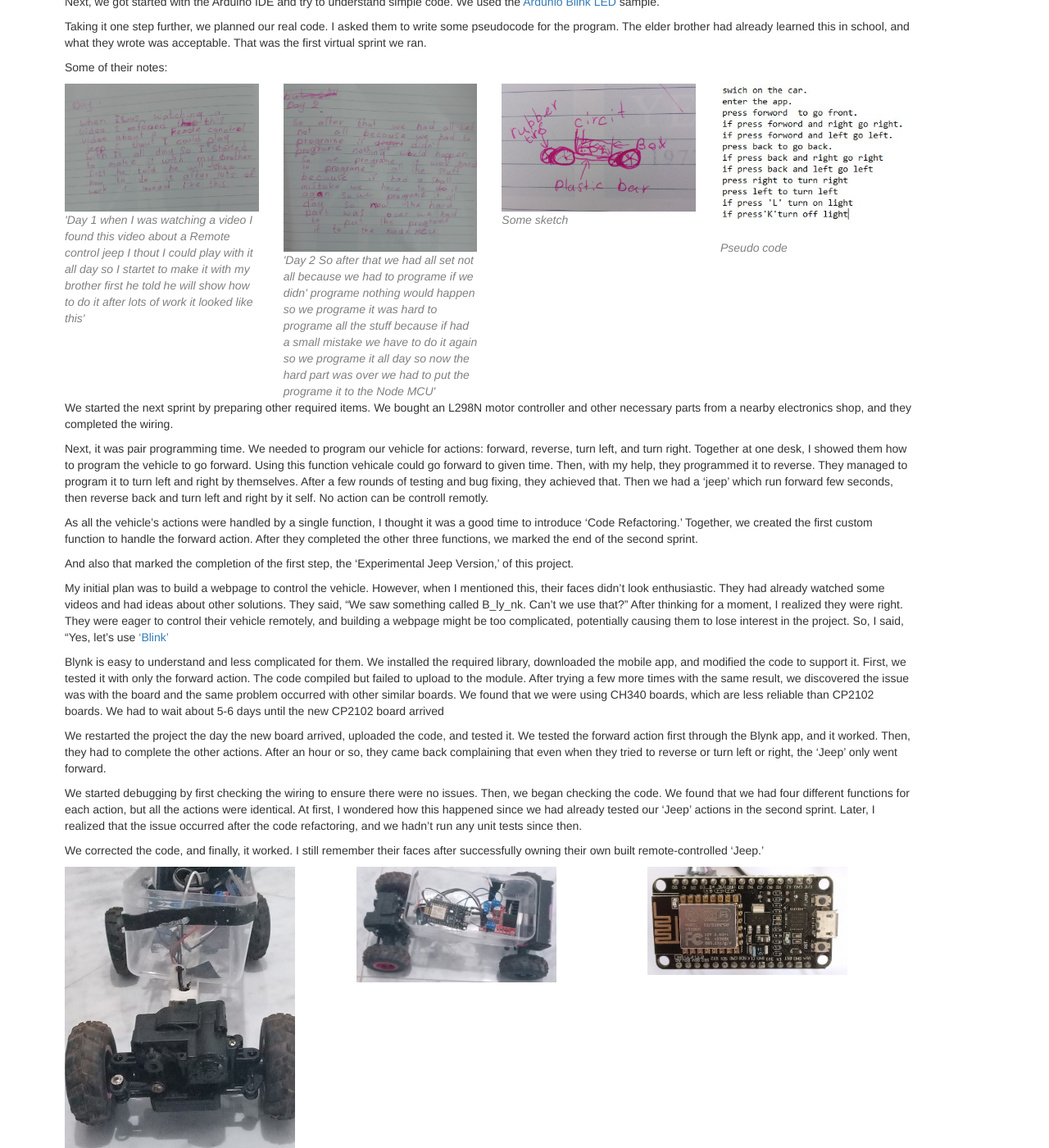
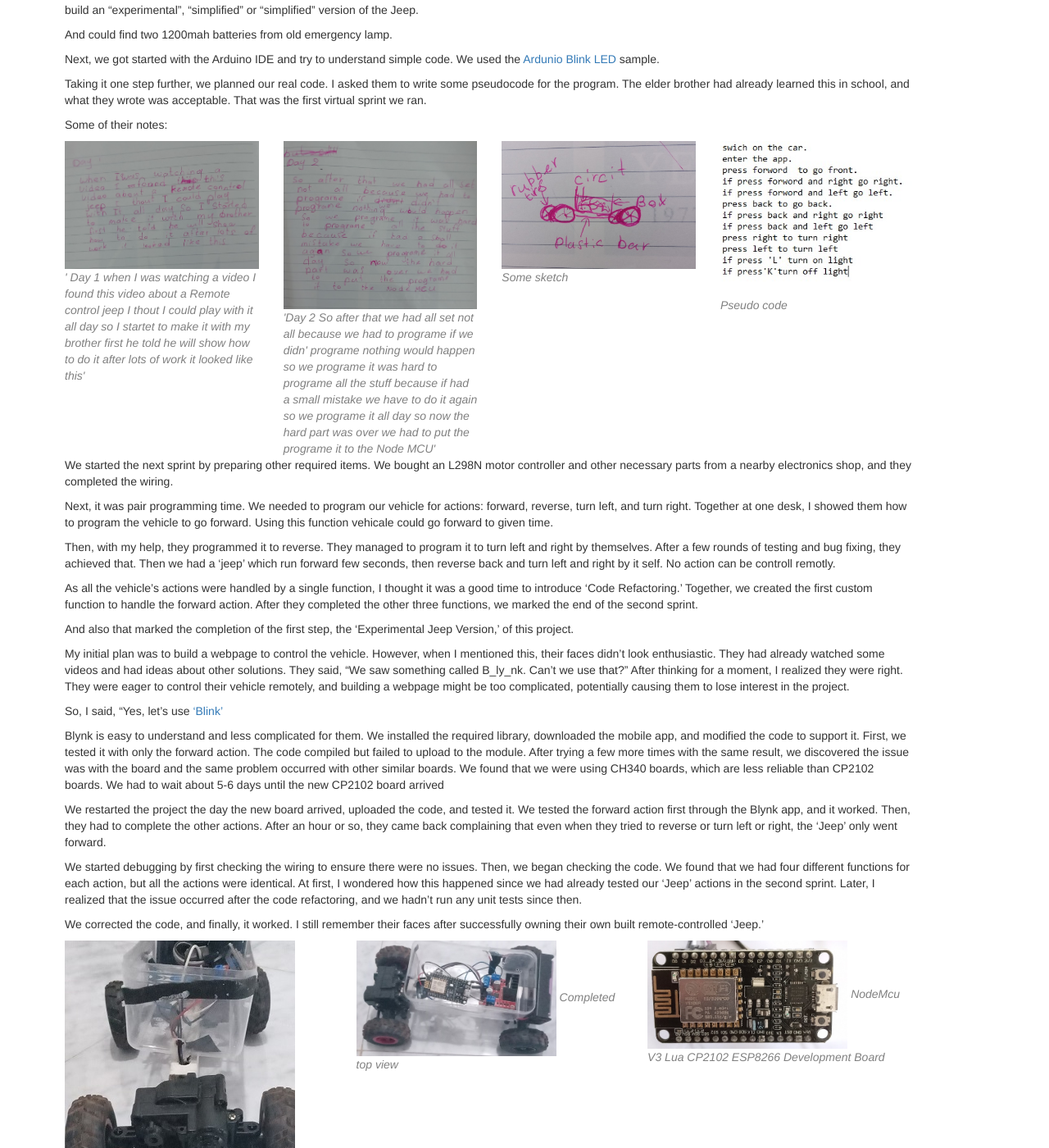
Before and after one commit to sankalpaa/ConceptWelder, a Jekyll site: the page built from _posts/2024-05-24-pair-programming-with-kids.md, in a window 1280 px wide and 1400 px high, scrolled down 1881 px. Shown: the whole window at 82% size. Built offline with Jekyll 4.4.1, drawn with Linux system fonts in a browser that asks for light colours; our own code applies the rules of GitHub Pages for plain Markdown files; some of the changed text lies outside the part shown.

Commit message:
Update 2024-05-24-pair-programming-with-kids.md

```diff
--- a/_posts/2024-05-24-pair-programming-with-kids.md
+++ b/_posts/2024-05-24-pair-programming-with-kids.md
@@ -13,8 +13,13 @@
     </div>
 </div>
 
-After watching the video, they asked me, "Can't we build one?" I thought it was a great opportunity to introduce them to programming and the basics of project management.
+After watching the video, they asked me,
+
+"Can't we build one?"
+I thought it was a great opportunity to introduce them to programming and the basics of project management.
+
 I said, "Yes, you can build it yourselves. I can help."
+
 Their next question was, "How can we build such a vehicle ourselves?"
 
 When I heard their question, I remembered what I learned from [Johanes Broadwell](https://johannesbrodwall.com/about/) 10 years ago, He taught us that any project (or any task in a big project) can be achieved by breaking it down into four steps.
@@ -42,7 +47,8 @@
 
 This phase's milestone is to have something controlled by an Arduino board.
 
-To start the project, we checked what we had on hand. We had only one NodeMCU board and a laptop. I suggested ordering differentials and other required parts for the Jeep online, even though it might take some time for them to be delivered. But the kids said, "No, we have a differential from an old toy. We can build the chassis ourselves," the brothers insisted.
+To start the project, we checked what we had on hand. We had only one NodeMCU board and a laptop. I suggested ordering differentials and other required parts for the Jeep online, even though it might take some time for them to be delivered.
+But the kids said, "No, we have a differential from an old toy. We can build the chassis ourselves," the brothers insisted.
 
 Items found from home:
 <div class="row">
@@ -73,7 +79,8 @@
         <a href="{{site.baseurl}}/assets/2024-05-24/age_8_day1.jpg" target="_blank" >
          <img src="{{site.baseurl}}/assets/2024-05-24/age_8_day1.jpg" width="100%" title="Day 1">
         </a>
-        <span class="body-quated-text">'Day 1
+        <span class="body-quated-text">'
+        Day 1
         when I was watching a
         video I found this
         video about a Remote control
@@ -118,6 +125,7 @@
 We started the next sprint by preparing other required items. We bought an L298N motor controller and other necessary parts from a nearby electronics shop, and they completed the wiring.
 
 Next, it was pair programming time. We needed to program our vehicle for actions: forward, reverse, turn left, and turn right. Together at one desk, I showed them how to program the vehicle to go forward. Using this function vehicale could go forward to given time.
+
  Then, with my help, they programmed it to reverse. They managed to program it to turn left and right by themselves. After a few rounds of testing and bug fixing, they achieved that.
 Then we had a 'jeep' which run forward few seconds, then reverse back and turn left and right by it self. No action can be controll remotly.
 
@@ -125,7 +133,10 @@
 
 And also that marked the completion of the first step, the 'Experimental Jeep Version,' of this project.
 
-My initial plan was to build a webpage to control the vehicle. However, when I mentioned this, their faces didn't look enthusiastic. They had already watched some videos and had ideas about other solutions. They said, "We saw something called B_ly_nk. Can't we use that?" After thinking for a moment, I realized they were right. They were eager to control their vehicle remotely, and building a webpage might be too complicated, potentially causing them to lose interest in the project. So, I said, "Yes, let's use ['Blink'](https://blynk.io/)
+My initial plan was to build a webpage to control the vehicle. However, when I mentioned this, their faces didn't look enthusiastic. They had already watched some videos and had ideas about other solutions. They said, "We saw something called B_ly_nk. Can't we use that?"
+After thinking for a moment, I realized they were right. They were eager to control their vehicle remotely, and building a webpage might be too complicated, potentially causing them to lose interest in the project.
+
+So, I said, "Yes, let's use ['Blink'](https://blynk.io/)
 
 Blynk is easy to understand and less complicated for them. We installed the required library, downloaded the mobile app, and modified the code to support it. First, we tested it with only the forward action. The code compiled but failed to upload to the module. After trying a few more times with the same result, we discovered the issue was with the board and the same problem occurred with other similar boards. We found that we were using CH340 boards, which are less reliable than CP2102 boards. We had to wait about 5-6 days until the new CP2102 board arrived
 
@@ -138,13 +149,18 @@
 <div class="row">
     <div class="col-md-4">
          <img src="{{site.baseurl}}/assets/2024-05-24/Completed%20Front%20view.jpg" title="Completed front view">
+        <span class="body-quated-text">Completed front view</span>
     </div>
     <div class="col-md-4">
         <img src="{{site.baseurl}}/assets/2024-05-24/Completed%20top%20view.jpg" width="75%" title="Completed top view">
+        <span class="body-quated-text">Completed top view</span>
     </div>
     <div class="col-md-4">
         <img src="{{site.baseurl}}/assets/2024-05-24/CP2102%20ESP8266%20board.jpg" width="75%" title="NodeMcu V3 Lua CP2102 ESP8266 Development Board">
+        <span class="body-quated-text">NodeMcu V3 Lua CP2102 ESP8266 Development Board</span>
     </div>
 </div>
 
 I am going to stop here with the end of the Basic Jeep version. The simplified and complete version is yet to come.
+
+Till we meet again, happy pair programming!
```
